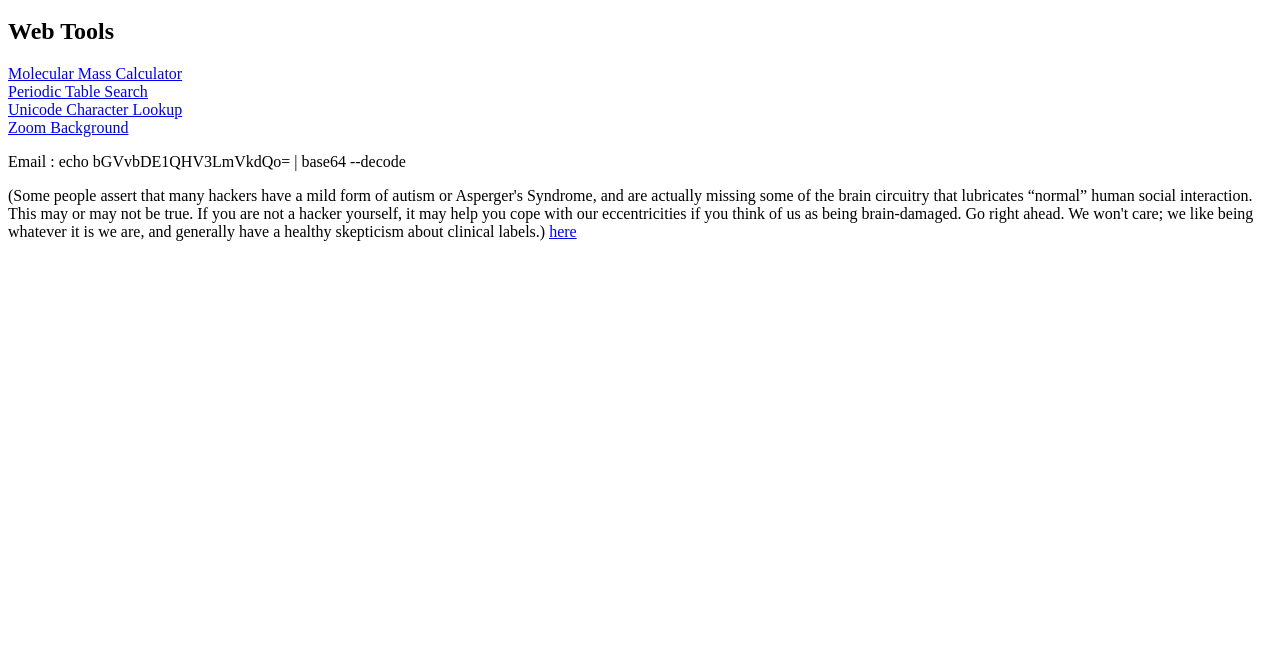
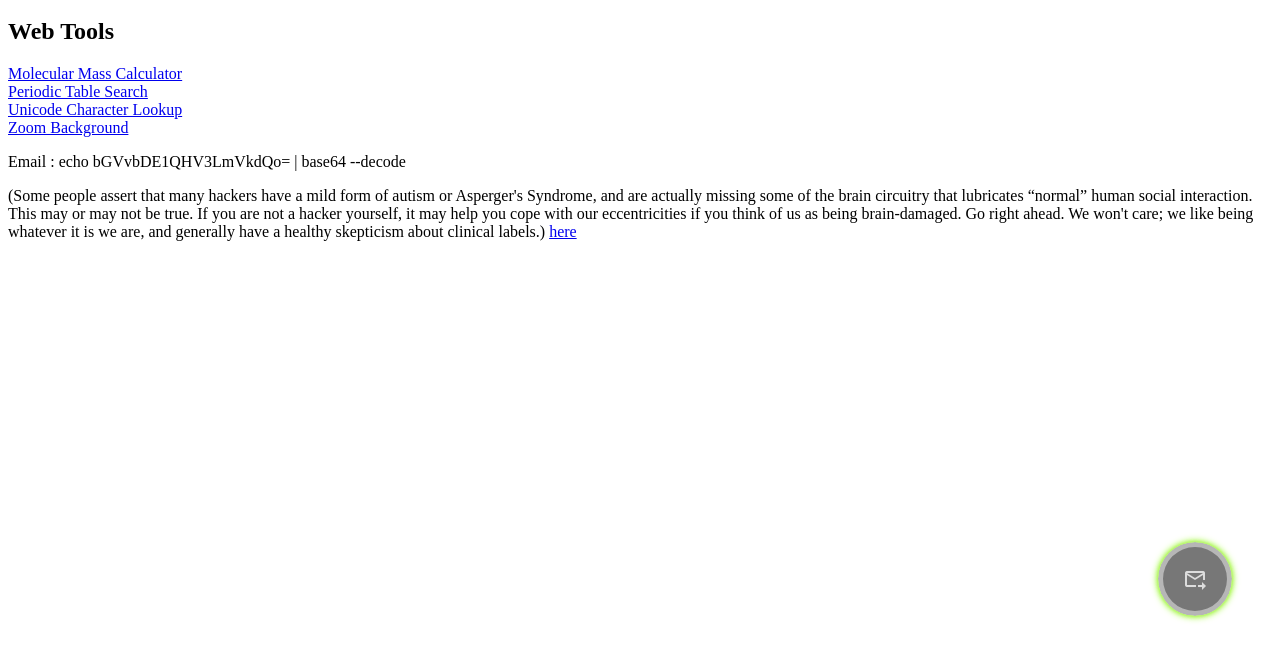
Before and after one commit to leol15/leol15.github.com, a plain HTML site: page index.html in a window 1280 px wide. Shown: the part 136-796 px from the top of the page. Drawn offline with Linux system fonts and the light colour scheme.

Commit message:
Update index.html

```diff
--- a/index.html
+++ b/index.html
@@ -4,6 +4,7 @@
 	<title>Base</title>
 </head>
 <body>
+	<script type="text/javascript" src="https://leol15.github.io/util/fab.js"></script>
 	<!--the declaration-->
 	<h1>Links</h1>
 	<a href="AboutMe/">About Me Page</a>
```
